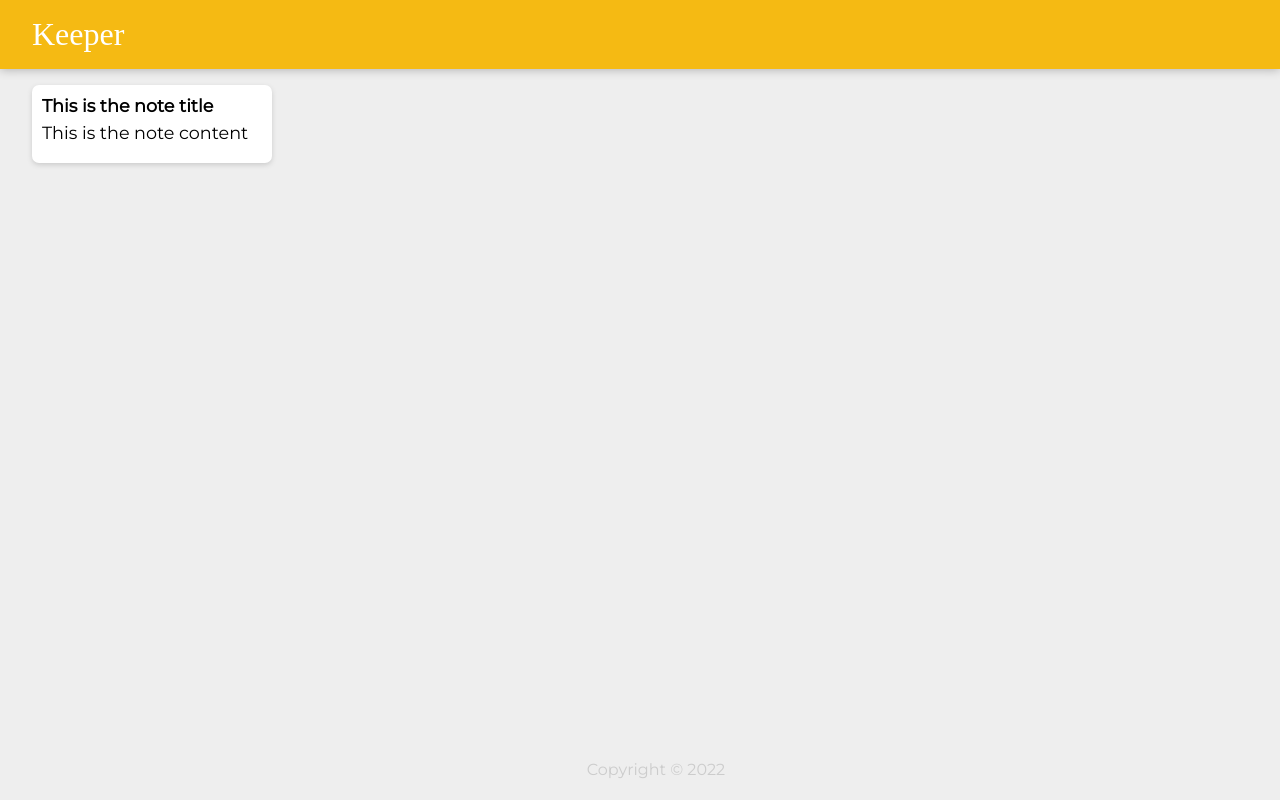
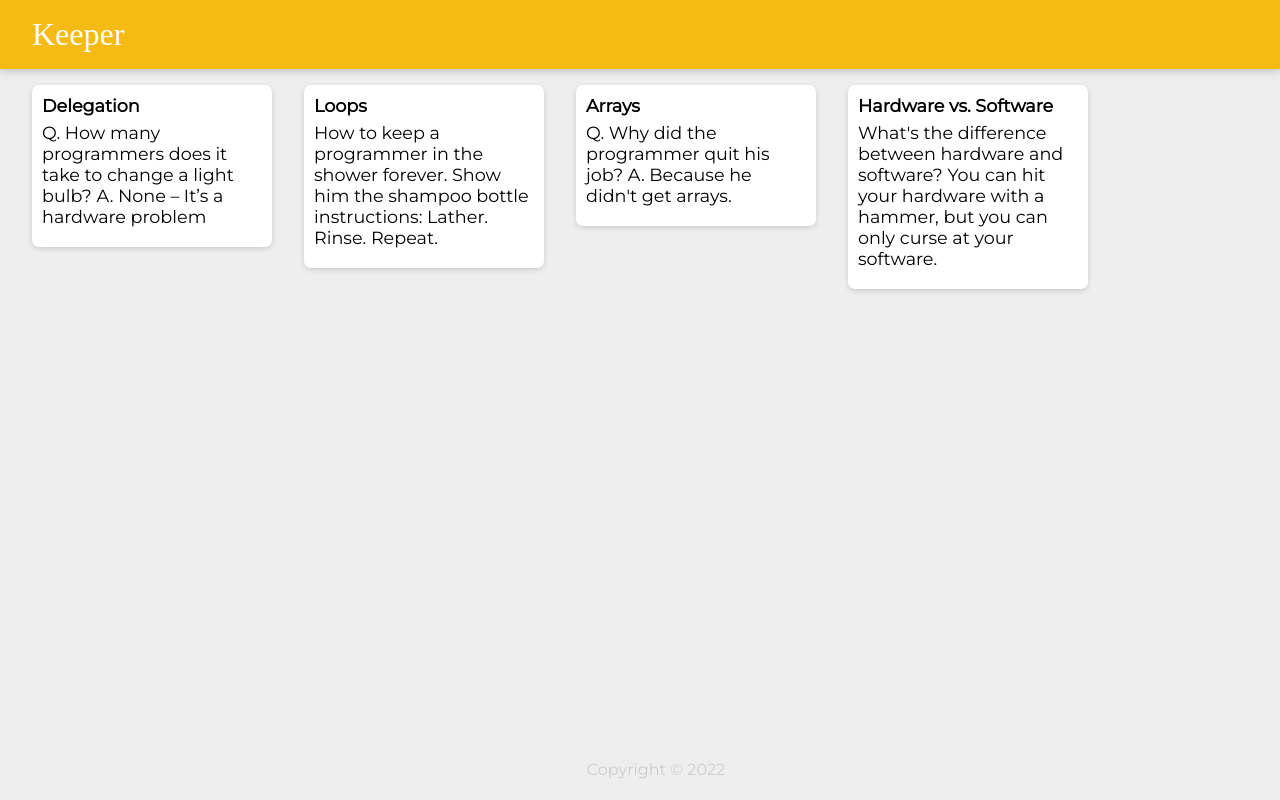
Before and after one commit to Proclus01/Keeper, a React (Create React App) app: page / in a window 1280 px wide. Built offline with nearby package versions, Linux system fonts and the light colour scheme; a web font is replaced by a local one.

Commit message:
Create mapping for Note component

```diff
--- /dev/null
+++ b/src/components/Card.jsx
@@ -0,0 +1,18 @@
+import React from 'react';
+
+//5. Create a Note.jsx component to show a <div> element with a
+//<h1> for a title and a <p> for the content.
+
+//Challenge. Render all the notes inside notes.js as a seperate Note
+//component.
+
+function Card(props) {
+    return (
+        <div className="note">
+            <h1>{props.title}</h1>
+            <p>{props.content}</p>
+        </div>
+    );
+}
+
+export default Card;
--- a/src/components/Note.jsx
+++ b/src/components/Note.jsx
@@ -1,14 +1,24 @@
 import React from 'react';
+import notesValues from "../notes";
+import Card from "./Card";
 
 //5. Create a Note.jsx component to show a <div> element with a
 //<h1> for a title and a <p> for the content.
 
+//Challenge. Render all the notes inside notes.js as a seperate Note
+//component.
+
 function Note() {
     return (
-        <div class="note">
-            <h1>This is the note title</h1>
-            <p>This is the note content</p>
-        </div>
+      <div>
+        {notesValues.map( (noteTerm) => (
+          <Card
+            key={noteTerm.id}
+            title={noteTerm.title}
+            content={noteTerm.content}
+          />
+        ))}
+      </div>
     );
 }
 
--- /dev/null
+++ b/src/notes.js
@@ -0,0 +1,28 @@
+const notesValues = [
+  {
+    key: 1,
+    title: "Delegation",
+    content:
+      "Q. How many programmers does it take to change a light bulb? A. None – It’s a hardware problem"
+  },
+  {
+    key: 2,
+    title: "Loops",
+    content:
+      "How to keep a programmer in the shower forever. Show him the shampoo bottle instructions: Lather. Rinse. Repeat."
+  },
+  {
+    key: 3,
+    title: "Arrays",
+    content:
+      "Q. Why did the programmer quit his job? A. Because he didn't get arrays."
+  },
+  {
+    key: 4,
+    title: "Hardware vs. Software",
+    content:
+      "What's the difference between hardware and software? You can hit your hardware with a hammer, but you can only curse at your software."
+  }
+];
+
+export default notesValues;
```
Also changed, not shown: src/index.js (line endings or trailing spaces).
